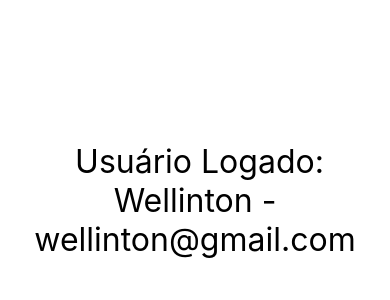
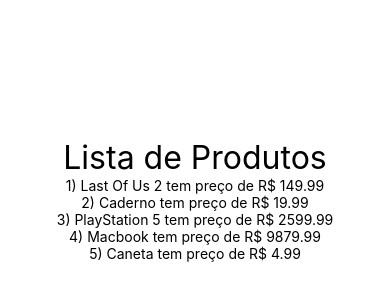
Before and after one commit to WellintonCamboim/cod3r-react-native, a React Native app in the folder fundReactNative/: screen / in a window 390 px wide. Shown: the part 222-522 px from the top of the page. Built offline with nearby package versions, Linux system fonts and the light colour scheme.

Commit message:
Renderizando Lista #01

```diff
--- a/fundReactNative/src/App.js
+++ b/fundReactNative/src/App.js
@@ -15,6 +15,7 @@
 import Familia from './components/relacao/Familia'
 import Membro from './components/relacao/Membro'
 import UsuarioLogado from './components/UsuarioLogado'
+import ListaProdutos from './components/produtos/ListaProdutos'
 
 
 // function App() {
@@ -27,13 +28,13 @@
     <SafeAreaView style={style.App}>
 
 
+        <ListaProdutos />
+
+        {/* <Aleatorio x={50} y={40}/>
         <UsuarioLogado usuario={{ nome: 'Wellinton', email: 'wellinton@gmail.com' }} />
         <UsuarioLogado usuario={{ nome: 'Afonso Primeiro' }} />
         <UsuarioLogado usuario={{ email: 'ana@hotmail.com' }} />
         <UsuarioLogado usuario={{}} />
-
-
-        {/* <Aleatorio x={50} y={40}/>
         <Familia>
             <Membro nome="Bia" sobrenome="Aruda"/>
             <Membro nome="Carlos" sobrenome="Fonseca"/>
--- /dev/null
+++ b/fundReactNative/src/components/produtos/ListaProdutos.js
@@ -0,0 +1,41 @@
+import React, { Fragment } from 'react'
+import { Text } from 'react-native'
+import style from '../style'
+
+import produtos from '../produtos/produtos'
+
+//PRIMEIRA ESTRATÉGIA
+// export default props => {
+//     return (
+//         <Fragment>
+//             <Text style={style.fontG}>
+//                 Lista de Produtos
+//             </Text>
+//             {produtos.map(p => {
+//                 return <Text key={p.id}>{p.id}) {p.nome} tem preço de R$ {p.preco}</Text>
+//             })}
+//         </Fragment>
+//     )
+// }
+
+//SEGUNDA ESTRATÉGIA
+export default props => {
+    function obterLista() {
+        return produtos.map(p => {
+            return (
+                <Text key={p.id}>
+                    {p.id}) {p.nome} tem preço de R$ {p.preco}
+                </Text>
+            )
+        })
+    }
+
+    return (
+        <Fragment>
+            <Text style={style.fontG}>
+                Lista de Produtos
+            </Text>
+            {obterLista()}
+        </Fragment>
+    )
+}
--- /dev/null
+++ b/fundReactNative/src/components/produtos/produtos.js
@@ -0,0 +1,7 @@
+export default [
+    { id: 1, nome: 'Last Of Us 2', preco: 149.99 },
+    { id: 2, nome: 'Caderno', preco: 19.99 },
+    { id: 3, nome: 'PlayStation 5', preco: 2599.99 },
+    { id: 4, nome: 'Macbook', preco: 9879.99 },
+    { id: 5, nome: 'Caneta', preco: 4.99 },
+]
```
